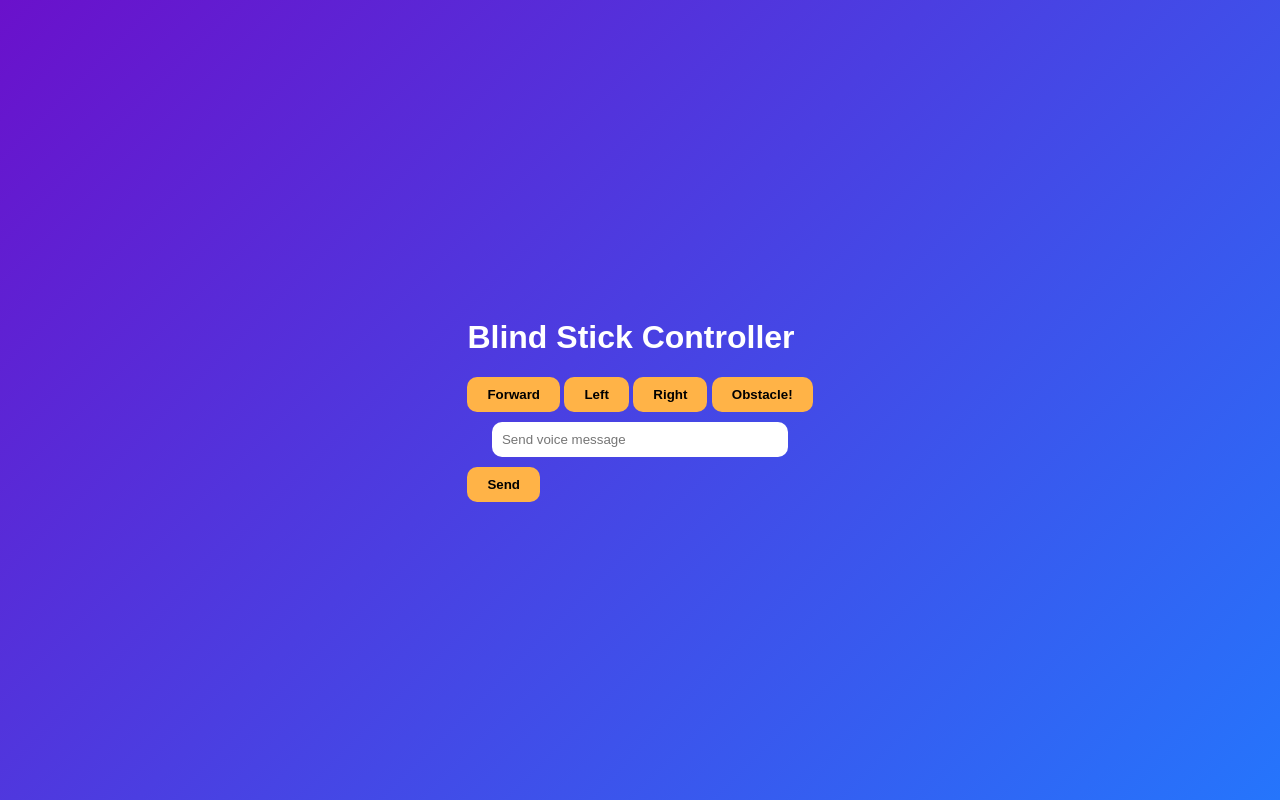
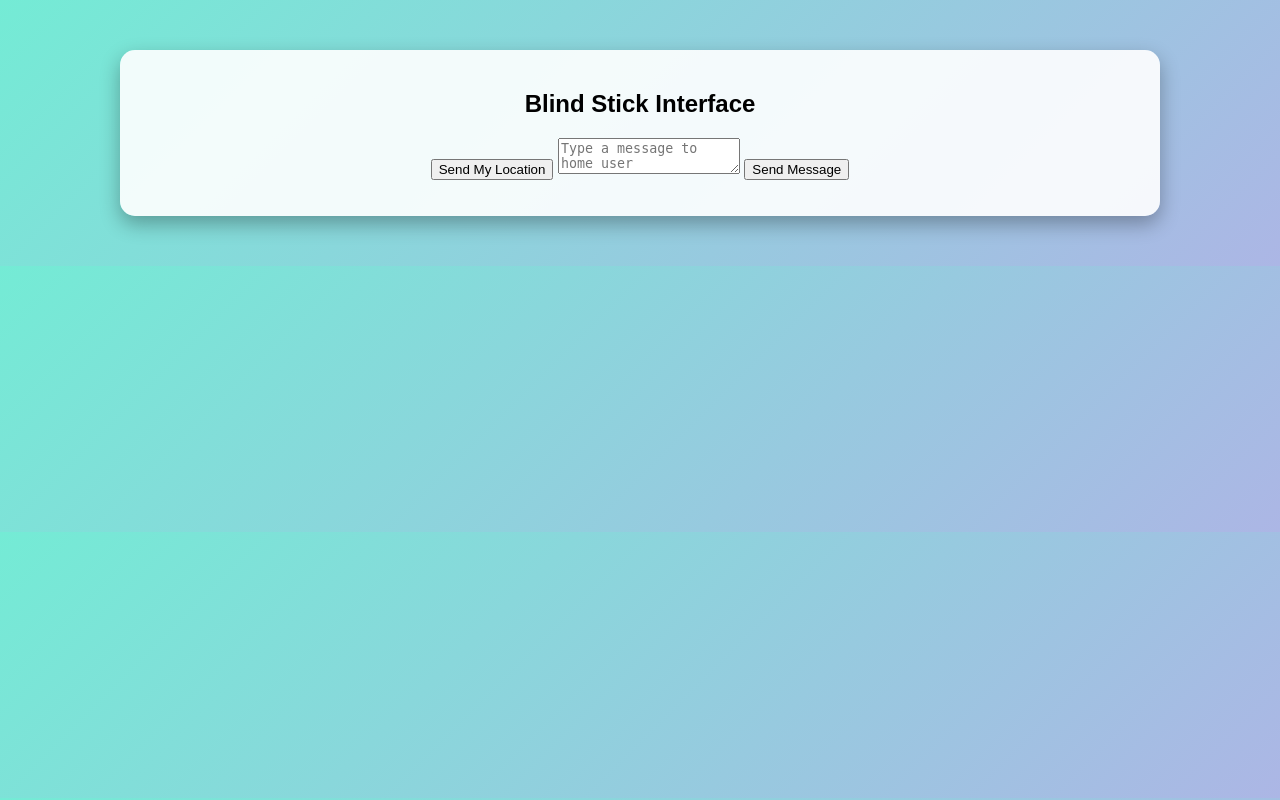
Before and after one commit to gisubizo10060-create/yarakoze, a Flask app: page /blind in a window 1280 px wide. Run offline with Flask 3, Linux system fonts and the light colour scheme.

Commit message:
Refactor dashboard with map, messages, and styles

```diff
--- a/static/style.css
+++ b/static/style.css
@@ -1,45 +1,40 @@
 body {
     font-family: Arial, sans-serif;
-    background: linear-gradient(135deg, #6a11cb, #2575fc);
-    color: #fff;
-    height: 100vh;
+    background: linear-gradient(135deg, #74ebd5, #ACB6E5);
     margin: 0;
+    padding: 0;
     display: flex;
     justify-content: center;
-    align-items: center;
 }
 
 .center-container {
-    background-color: rgba(0,0,0,0.6);
-    padding: 30px;
-    border-radius: 20px;
     text-align: center;
+    width: 90%;
+    max-width: 1000px;
+    margin: 50px auto;
+    padding: 20px;
+    background-color: rgba(255,255,255,0.9);
+    border-radius: 15px;
+    box-shadow: 0 8px 20px rgba(0,0,0,0.3);
 }
 
-input {
-    display: block;
-    margin: 10px auto;
-    padding: 10px;
+.map-container {
+    width: 100%;
+    height: 400px;
     border-radius: 10px;
-    border: none;
-    width: 80%;
+    margin-bottom: 20px;
 }
 
-button {
-    padding: 10px 20px;
+.messages-section {
+    background-color: #f7f7f7;
+    padding: 15px;
     border-radius: 10px;
-    border: none;
-    background-color: #ffb347;
-    color: #000;
-    font-weight: bold;
-    cursor: pointer;
+    text-align: left;
 }
 
-button:hover {
-    background-color: #ffcc70;
+.messages p {
+    background-color: #e3f2fd;
+    margin: 5px 0;
+    padding: 10px;
+    border-radius: 8px;
 }
-
-.error {
-    color: #ff4444;
-    font-weight: bold;
-}
--- a/templates/blind.html
+++ b/templates/blind.html
@@ -2,75 +2,48 @@
 <html lang="en">
 <head>
     <meta charset="UTF-8">
-    <title>Blind Stick Interface</title>
+    <title>Blind Stick - Send Location</title>
     <link rel="stylesheet" href="{{ url_for('static', filename='style.css') }}">
 </head>
 <body>
-    <div class="container">
-        <h1>Blind Stick Controller</h1>
-
-        <div class="movement-buttons">
-            <button onclick="sendMovement('forward')">Forward</button>
-            <button onclick="sendMovement('left')">Left</button>
-            <button onclick="sendMovement('right')">Right</button>
-            <button onclick="sendObstacle(true)">Obstacle!</button>
-        </div>
-
-        <div class="voice-message">
-            <input type="text" id="voice" placeholder="Send voice message">
-            <button onclick="sendVoice()">Send</button>
-        </div>
+    <div class="center-container">
+        <h2>Blind Stick Interface</h2>
+        <button onclick="sendLocation()">Send My Location</button>
+        <textarea id="voiceMessage" placeholder="Type a message to home user"></textarea>
+        <button onclick="sendMessage()">Send Message</button>
+        <p id="status"></p>
     </div>
 
 <script>
-        const serverUrl = window.location.origin;
+function sendLocation() {
+    if (!navigator.geolocation) {
+        alert('Geolocation is not supported by your browser');
+        return;
+    }
 
-        function sendMovement(direction){
-            navigator.geolocation.getCurrentPosition(pos=>{
-                fetch(`${serverUrl}/update`, {
-                    method: "POST",
-                    headers: {"Content-Type": "application/json"},
+    navigator.geolocation.getCurrentPosition((position) => {
+        fetch('/update_location', {
+            method: 'POST',
+            headers: {'Content-Type': 'application/json'},
             body: JSON.stringify({
-                        latitude: pos.coords.latitude,
-                        longitude: pos.coords.longitude,
-                        direction: direction,
-                        obstacle: false,
-                        voice: ""
+                lat: position.coords.latitude,
+                lng: position.coords.longitude
             })
+        }).then(() => {
+            document.getElementById('status').textContent = 'Location sent!';
         });
     });
 }
 
-        function sendObstacle(flag){
-            navigator.geolocation.getCurrentPosition(pos=>{
-                fetch(`${serverUrl}/update`, {
-                    method: "POST",
-                    headers: {"Content-Type": "application/json"},
-                    body: JSON.stringify({
-                        latitude: pos.coords.latitude,
-                        longitude: pos.coords.longitude,
-                        direction: "",
-                        obstacle: flag,
-                        voice: ""
-                    })
-                });
-            });
-        }
-
-        function sendVoice(){
-            const message = document.getElementById("voice").value;
-            navigator.geolocation.getCurrentPosition(pos=>{
-                fetch(`${serverUrl}/update`, {
-                    method: "POST",
-                    headers: {"Content-Type": "application/json"},
-                    body: JSON.stringify({
-                        latitude: pos.coords.latitude,
-                        longitude: pos.coords.longitude,
-                        direction: "",
-                        obstacle: false,
-                        voice: message
-                    })
-                });
+function sendMessage() {
+    const msg = document.getElementById('voiceMessage').value;
+    fetch('/send_message', {
+        method: 'POST',
+        headers: {'Content-Type': 'application/json'},
+        body: JSON.stringify({ message: msg })
+    }).then(() => {
+        document.getElementById('status').textContent = 'Message sent!';
+        document.getElementById('voiceMessage').value = '';
     });
 }
 </script>
```
Also changed, not shown: static/script.js (+43 -1 lines), templates/dashboard.html (+13 -39 lines). Lines whose indentation alone changed are shown as unchanged.
